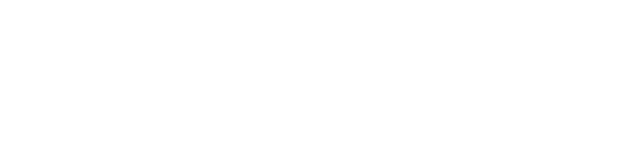
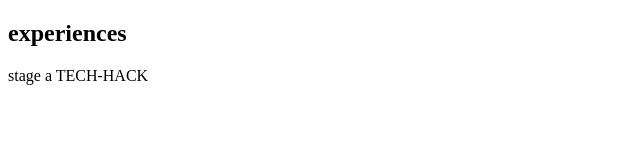
Before and after one commit to adounimalade12-prog/mon-cv, a plain HTML site: page index.html in a window 1280 px wide. Shown: the whole page, without its empty margins (0-640 px from the left). Drawn offline with Linux system fonts and the light colour scheme.

Commit message:
mise en place de la section experiences

```diff
--- a/index.html
+++ b/index.html
@@ -7,6 +7,7 @@
     <link rel="stylesheet" href="style.css">
 </head>
 <body>
-
+    <h2>experiences</h2>
+    <P>stage a TECH-HACK</P>
 </body>
 </html>
```
